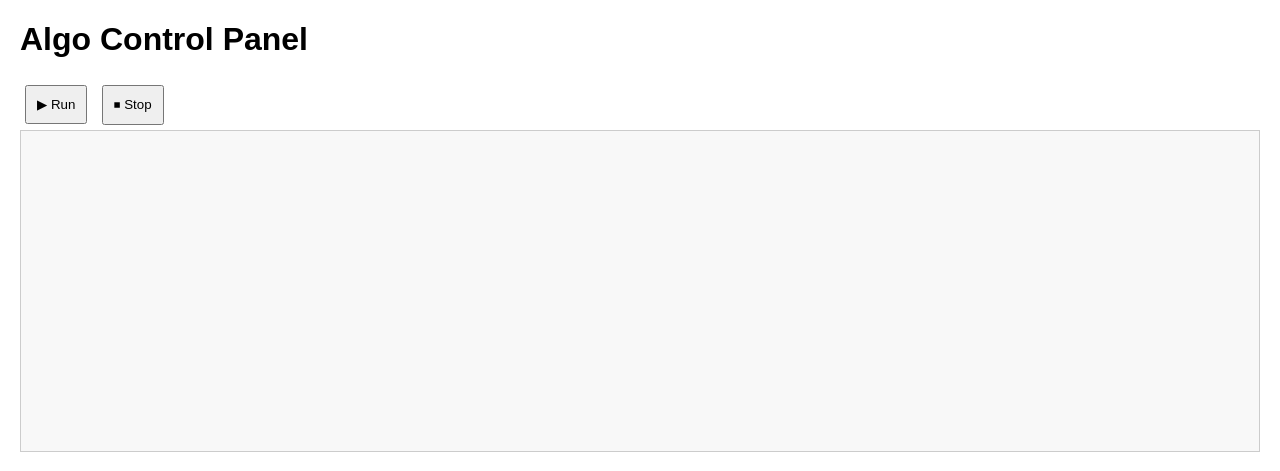
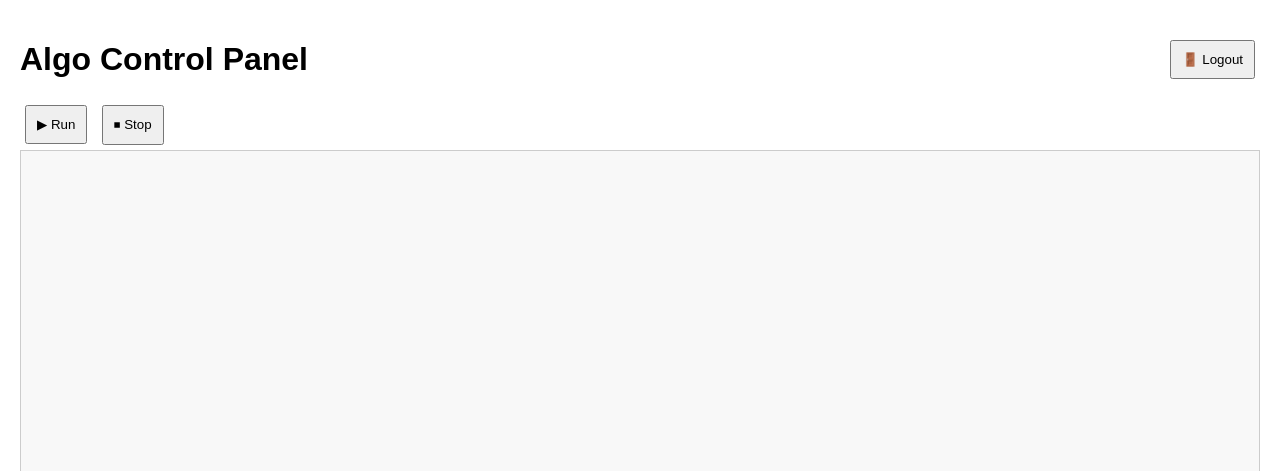
Before and after one commit to Shubham210204/render-algo-control, a Flask app: page / in a window 1280 px wide. Shown: the top 471 px of the page. Run offline with Flask 3, Linux system fonts and the light colour scheme; the visitor is signed in with stand-in values (Sample User, id 1); some libraries are stand-ins or nearby versions.

Commit message:
edited logout

```diff
--- a/templates/index.html
+++ b/templates/index.html
@@ -22,11 +22,21 @@
             padding: 10px;
             background: #f8f8f8;
         }
+
+        .top-bar {
+            display: flex;
+            justify-content: space-between;
+            align-items: center;
+        }
     </style>
 </head>
 
 <body>
-    <h1>Algo Control Panel</h1>
+    <div class="top-bar">
+        <h1>Algo Control Panel</h1>
+        <button onclick="window.location.href='/logout'">🚪 Logout</button>
+    </div>
+
     <button onclick="startScript()">▶ Run</button>
     <button onclick="stopScript()">⏹ Stop</button>
     <div id="logs"></div>
```
